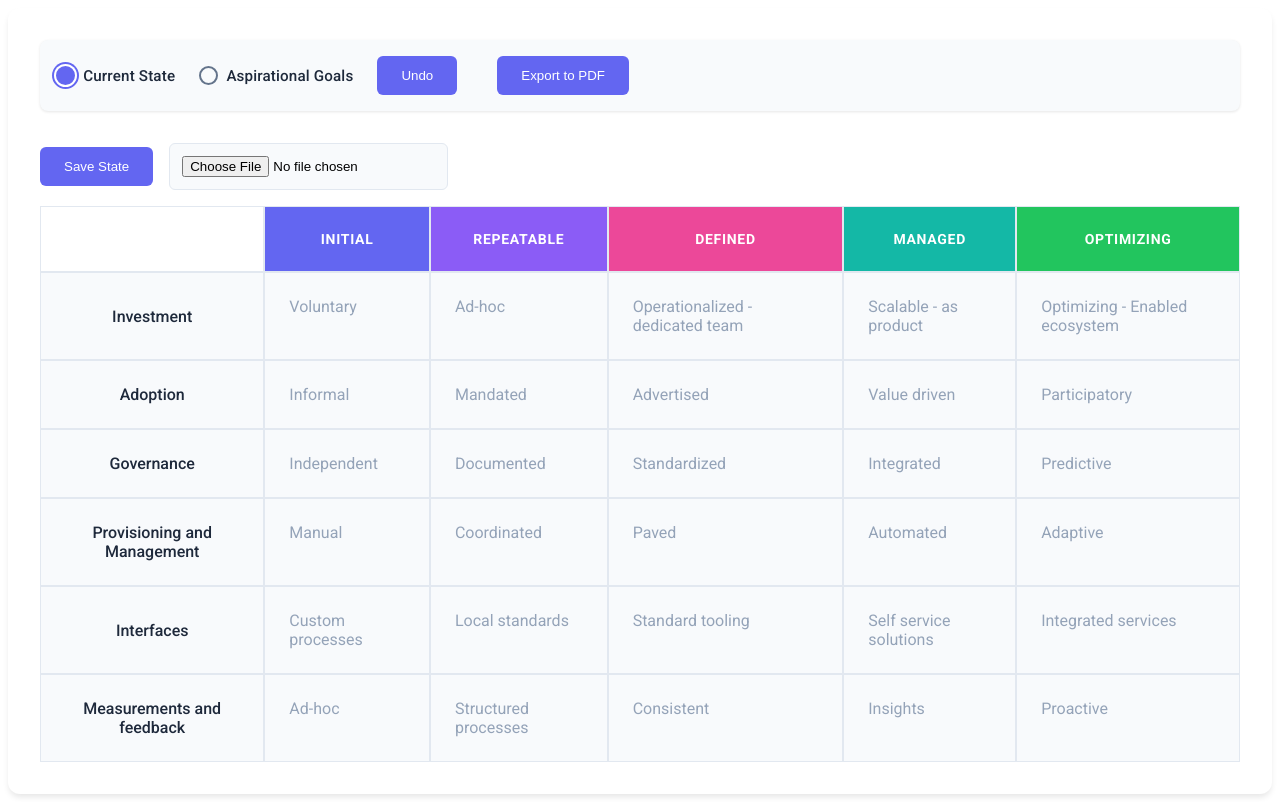
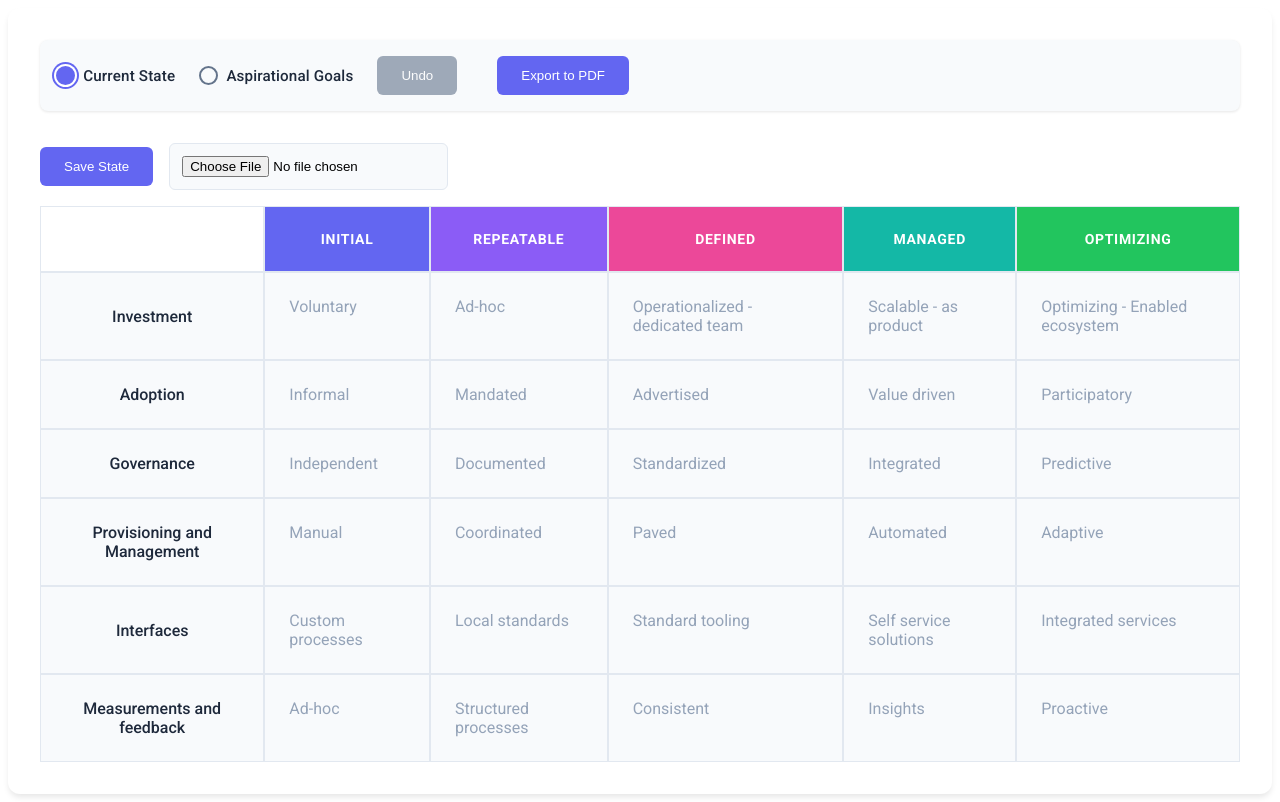
Before and after one commit to jpcarrascal/capabilitymodeltable, a React (Create React App) app: page / in a window 1280 px wide. Built offline with nearby package versions, Linux system fonts and the light colour scheme.

Commit message:
Updating CSS

```diff
--- a/src/components/Table.css
+++ b/src/components/Table.css
@@ -174,6 +174,12 @@ button:hover {
   background: var(--primary-dark);
 }
 
+button:disabled {
+  background: var(--secondary);
+  cursor: not-allowed;
+  opacity: 0.6;
+}
+
 /* File input styling */
 input[type="file"] {
   padding: 0.75rem;
```
